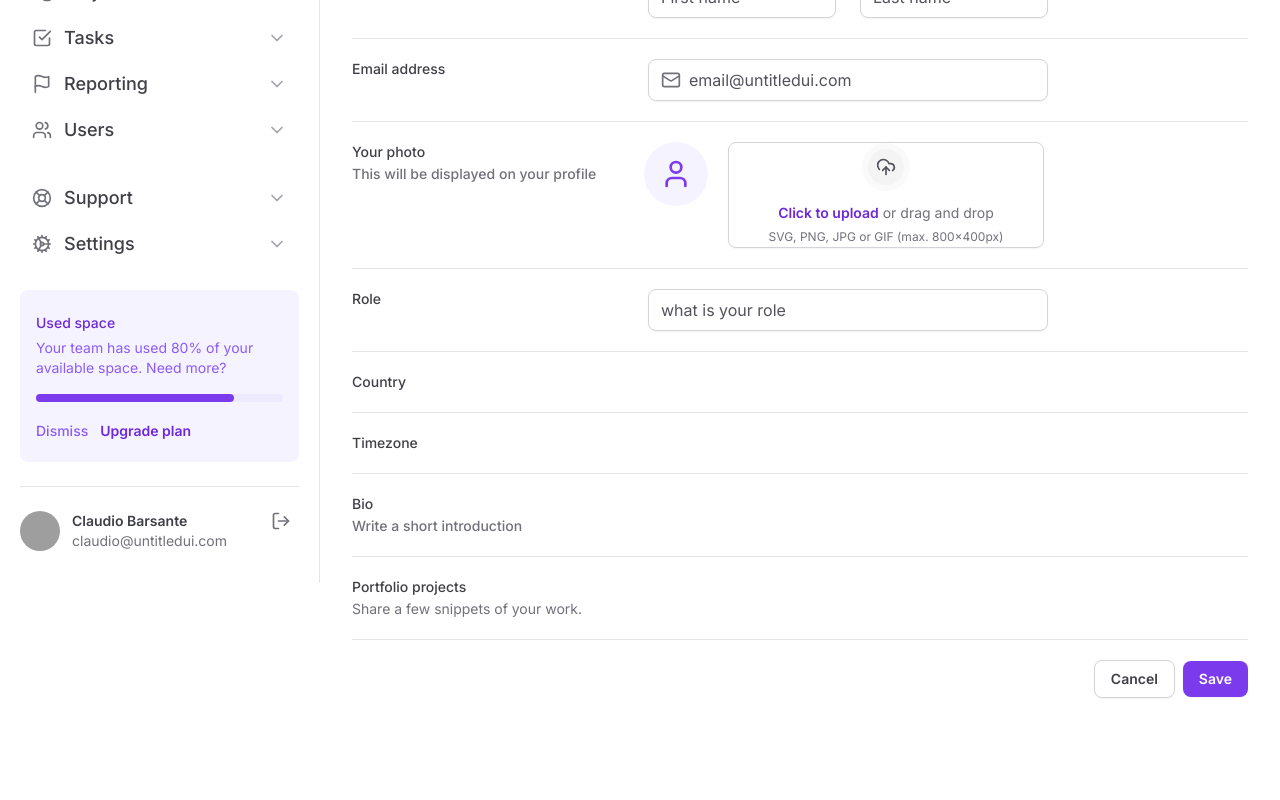
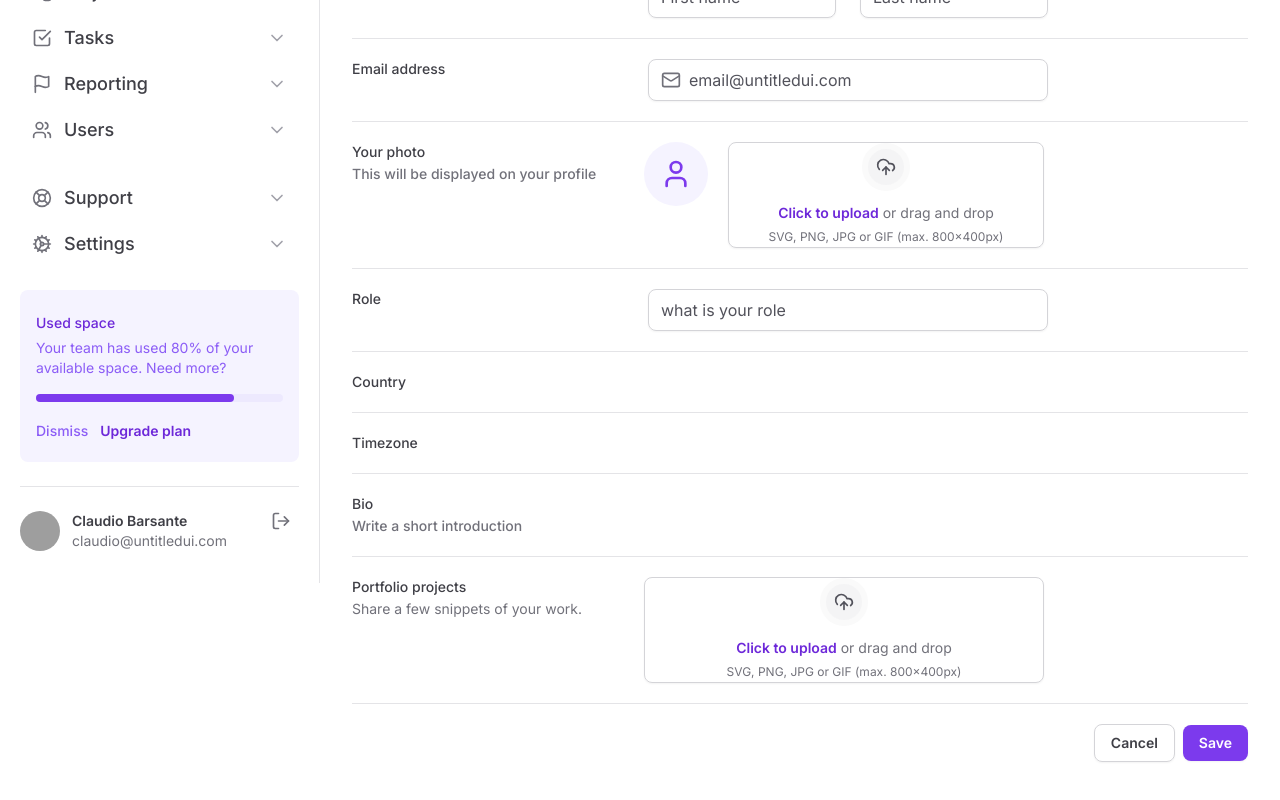
Before and after one commit to claudiobarsante/tailwind-basics, a Next.js app: page / in a window 1280 px wide. Shown: the part 282-1082 px from the top of the page. Before the commit the page ends 1028 px from the top, so only its background shows below. Built offline with nearby package versions, Linux system fonts and the light colour scheme; grey boxes are pictures that could not be loaded.

Commit message:
refactor: <FileInput/> using composition pattern

```diff
--- /dev/null
+++ b/src/app/components/Form/FileInput/Control.tsx
@@ -0,0 +1,9 @@
+import React, { ComponentProps } from 'react';
+
+type ControlProps = ComponentProps<'input'>;
+
+function Control(props: ControlProps) {
+  return <input type="file" className="sr-only" id="photo" {...props} />;
+}
+
+export default Control;
--- /dev/null
+++ b/src/app/components/Form/FileInput/ImagePreview.tsx
@@ -0,0 +1,11 @@
+import { User } from 'lucide-react';
+
+function ImagePreview() {
+  return (
+    <div className="flex size-16 items-center justify-center rounded-full bg-violet-50">
+      <User className="size-8 text-violet-600" />
+    </div>
+  );
+}
+
+export default ImagePreview;
--- /dev/null
+++ b/src/app/components/Form/FileInput/Root.tsx
@@ -0,0 +1,9 @@
+import React, { ComponentProps } from 'react';
+
+type RootProps = ComponentProps<'div'>;
+
+function Root(props: RootProps) {
+  return <div {...props} />;
+}
+
+export default Root;
--- /dev/null
+++ b/src/app/components/Form/FileInput/Trigger.tsx
@@ -0,0 +1,24 @@
+import { UploadCloud } from 'lucide-react';
+
+function Trigger() {
+  return (
+    <label
+      htmlFor="photo"
+      className="group flex flex-1 cursor-pointer flex-col items-center gap-3 rounded-lg border  border-zinc-300 text-center text-zinc-500 shadow-sm hover:border-violet-200 hover:bg-violet-25 hover:text-violet-500"
+    >
+      <div className="rounded-full border-6 border-zinc-50 bg-zinc-100 p-2 group-hover:border-violet-50 group-hover:bg-violet-100">
+        <UploadCloud className="size-5  text-zinc-600 group-hover:text-violet-600" />
+      </div>
+      <div>
+        <div className="flex flex-col items-center gap-1">
+          <span className="text-sm">
+            <span className="font-semibold text-violet-700">Click to upload</span> or drag and drop
+          </span>
+        </div>
+        <span className="text-xs text-zinc-500">SVG, PNG, JPG or GIF (max. 800x400px)</span>
+      </div>
+    </label>
+  );
+}
+
+export default Trigger;
--- /dev/null
+++ b/src/app/components/Form/FileInput/index.ts
@@ -0,0 +1,6 @@
+import Control from './Control';
+import ImagePreview from './ImagePreview';
+import Root from './Root';
+import Trigger from './Trigger';
+
+export const FileInput = { Control, ImagePreview, Root, Trigger };
--- a/src/app/page.tsx
+++ b/src/app/page.tsx
@@ -1,6 +1,7 @@
 import { Mail, UploadCloud, User } from 'lucide-react';
 import { Input } from './components/Input';
 import SettingsTabs from './components/SettingsTabs';
+import { FileInput } from './components/Form/FileInput';
 
 export default function Home() {
   return (
@@ -63,28 +64,12 @@ export default function Home() {
               Your photo
               <span className="mt-0.5 block text-sm text-zinc-500">This will be displayed on your profile</span>
             </label>
-            <div className="flex items-start gap-5">
-              <div className="flex size-16 items-center justify-center rounded-full bg-violet-50">
-                <User className="size-8 text-violet-600" />
-              </div>
-              <label
-                htmlFor="photo"
-                className="hover:bg-violet-25 group flex flex-1 cursor-pointer flex-col items-center gap-3 rounded-lg  border border-zinc-300 text-center text-zinc-500 shadow-sm hover:border-violet-200 hover:text-violet-500"
-              >
-                <div className="border-6 rounded-full border-zinc-50 bg-zinc-100 p-2 group-hover:border-violet-50 group-hover:bg-violet-100">
-                  <UploadCloud className="size-5  text-zinc-600 group-hover:text-violet-600" />
-                </div>
-                <div>
-                  <div className="flex flex-col items-center gap-1">
-                    <span className="text-sm">
-                      <span className="font-semibold text-violet-700">Click to upload</span> or drag and drop
-                    </span>
-                  </div>
-                  <span className="text-xs text-zinc-500">SVG, PNG, JPG or GIF (max. 800x400px)</span>
-                </div>
-              </label>
-              <input type="file" className="sr-only" id="photo" />
-            </div>
+
+            <FileInput.Root className="flex items-start gap-5">
+              <FileInput.ImagePreview />
+              <FileInput.Trigger />
+              <FileInput.Control />
+            </FileInput.Root>
           </div>
           <div className="grid grid-cols-form gap-3 pt-5">
             <label htmlFor="role" className="text-sm font-medium text-zinc-700">
@@ -116,7 +101,10 @@ export default function Home() {
               Portfolio projects
               <span className="mt-0.5 block text-sm font-normal text-zinc-500">Share a few snippets of your work.</span>
             </label>
-            <div />
+            <FileInput.Root>
+              <FileInput.Trigger />
+              <FileInput.Control />
+            </FileInput.Root>
           </div>
 
           <div className="flex items-center justify-end gap-2 pt-5">
```
